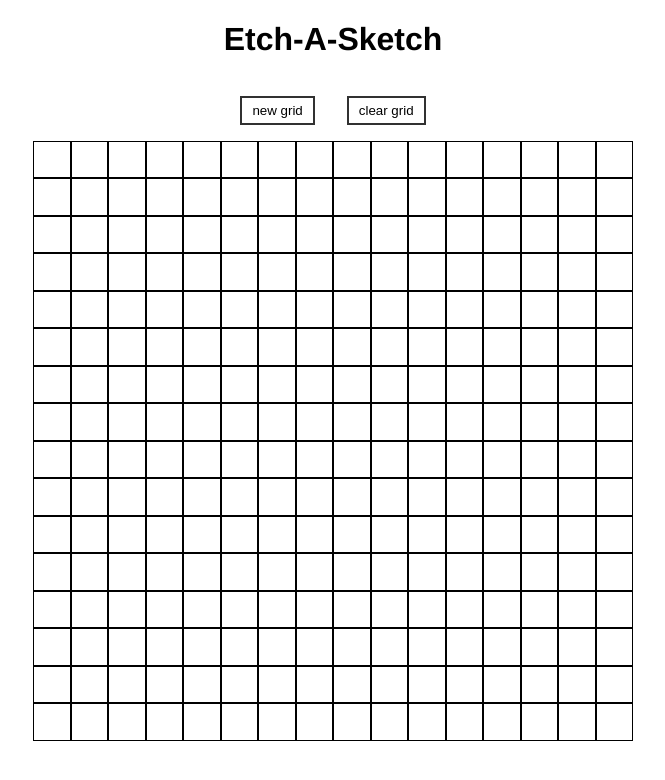
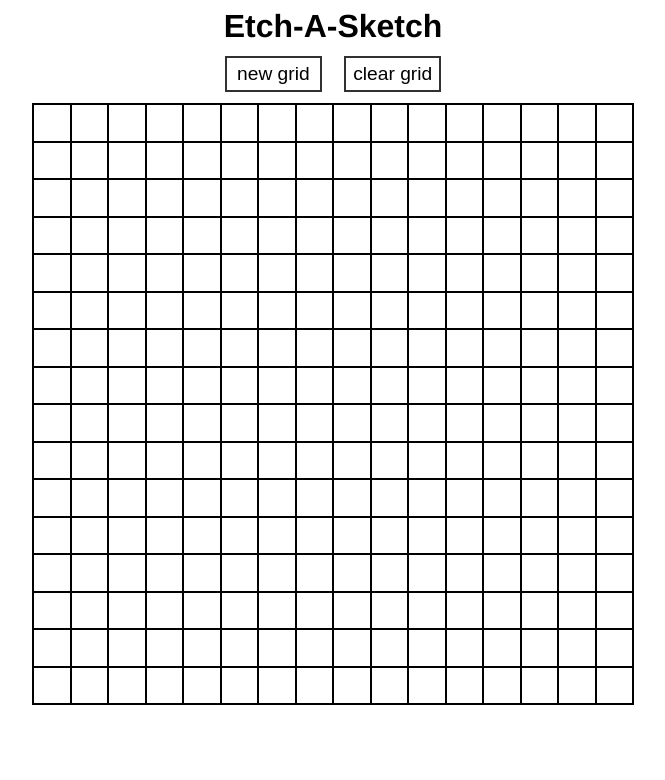
Before and after one commit to giobugtong/etch-a-sketch, a plain HTML site: page index.html in a window 1280 px wide. Shown: the whole page, without its empty margins (307-972 px from the left). Drawn offline with Linux system fonts and the light colour scheme.

Commit message:
Update button styles; change div bg to white

```diff
--- a/style.css
+++ b/style.css
@@ -1,8 +1,9 @@
 html{
-    font-family: Helvetica, Arial,sans-serif
+    font-family: Helvetica, Arial,sans-serif;
 }
 h1{
     text-align: center;
+    margin: auto;
 }
 #options-container{
     display: flex;
@@ -11,11 +12,12 @@ h1{
 button{
     outline: none;
     border: 2px solid #313131;
-    font-size: 1.3git sem;
+    font-size: 1.2em;
     background-color: rgb(255, 255, 255);
-    padding: 5px 10px 5px 10px;
+    width: 97px;
+    height: 36px;
     display: block;
-    margin: 1rem;
+    margin: .7rem;
 }
 button:hover{
     cursor: pointer;
@@ -30,8 +32,10 @@ button:hover{
     height: 600px;
     margin-left: auto;
     margin-right: auto;
+    border: 1px solid black;
 }
 
 .grid-item{
     border: 1px solid black;
+    background-color: white;
 }
```
